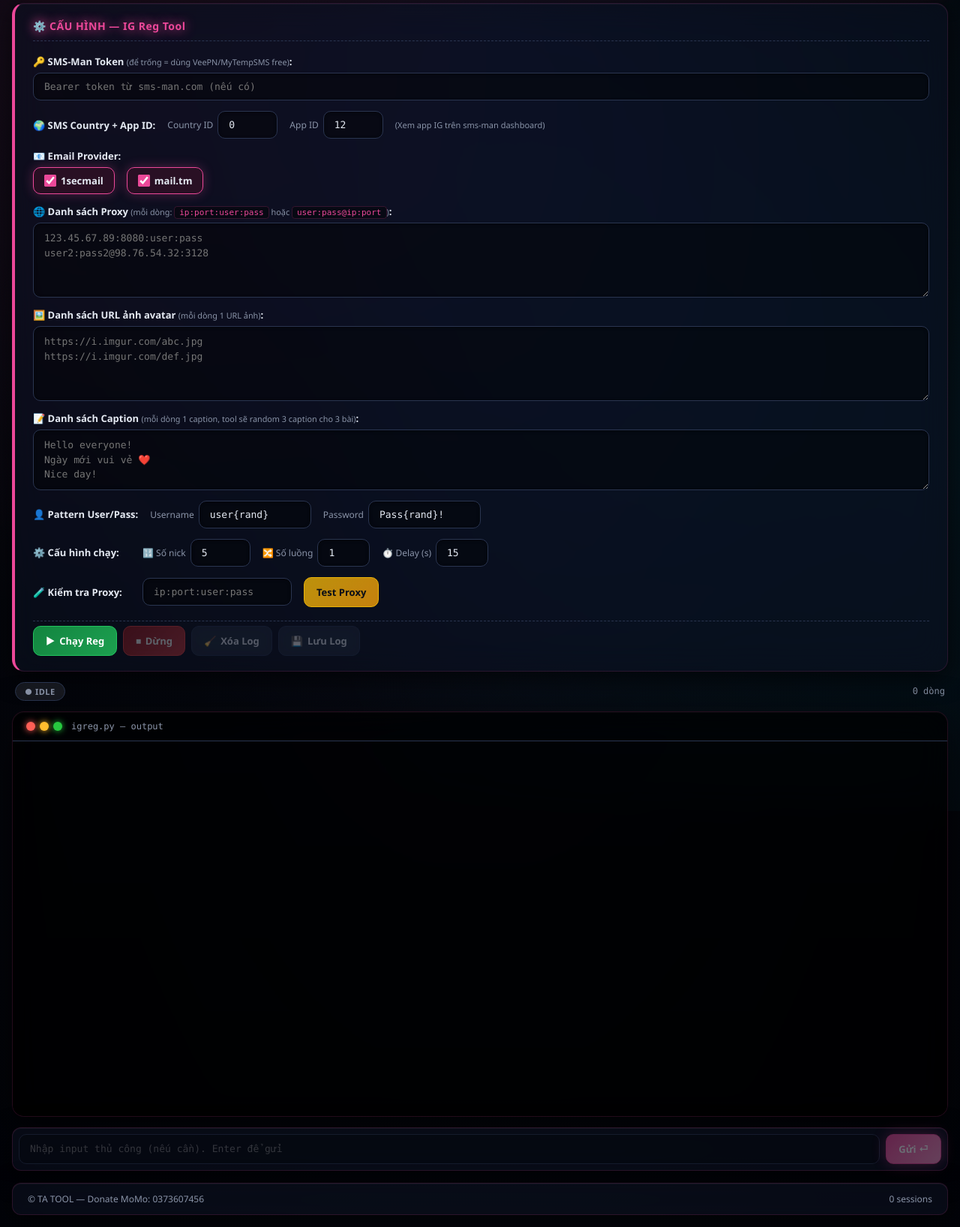
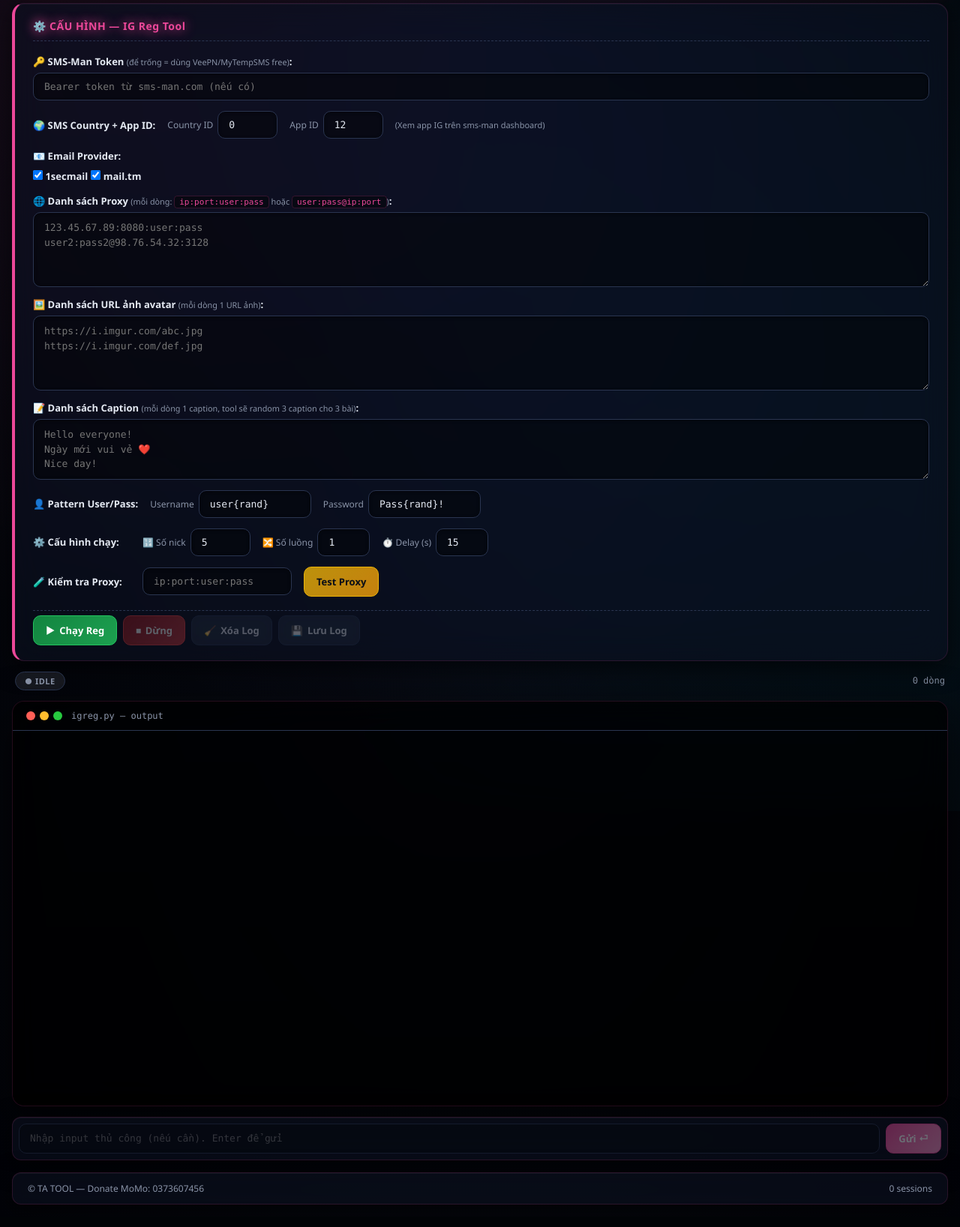
Before and after one commit to letuanlabo19-netizen/Reg-ig, a Flask app: page / in a window 1280 px wide. Shown: the part 191-1828 px from the top of the page at 75% size. After the commit the page ends 1798 px from the top, so only its background shows below. Run offline with Flask 3, Linux system fonts and the light colour scheme; data that the repository does not hold is empty; some libraries are stand-ins or nearby versions.

Commit message:
Update style.css

```diff
--- a/static/style.css
+++ b/static/style.css
@@ -60,7 +60,6 @@ body::before {
     gap: 16px;
 }
 
-/* ===== HEADER ===== */
 .header {
     display: flex;
     justify-content: space-between;
@@ -154,7 +153,6 @@ body::before {
     padding: 0;
 }
 
-/* ===== TABS ===== */
 .tabs {
     display: flex;
     gap: 8px;
@@ -200,7 +198,6 @@ body::before {
 }
 .tab-btn.active .tab-dot { background: #0a0e17; box-shadow: none; }
 
-/* ===== CONTENT ===== */
 .content { flex: 1; }
 .tool-panel {
     display: none;
@@ -214,7 +211,6 @@ body::before {
     to { opacity: 1; transform: translateY(0); }
 }
 
-/* ===== CONFIG FORM ===== */
 .config-form {
     background: var(--glass-bg);
     backdrop-filter: blur(20px) saturate(160%);
@@ -280,33 +276,6 @@ textarea.cfg-input {
     line-height: 1.5;
     font-family: 'Consolas', monospace;
 }
-select.cfg-input { cursor: pointer; }
-
-.checkbox-group { display: flex; gap: 16px; flex-wrap: wrap; }
-.cb-item {
-    display: inline-flex !important;
-    align-items: center;
-    gap: 6px;
-    padding: 8px 14px;
-    background: rgba(0, 0, 0, 0.4);
-    border: 1px solid var(--border);
-    border-radius: 10px;
-    cursor: pointer;
-    font-size: 13px;
-    font-weight: 500;
-    transition: all 0.2s;
-    color: var(--text-dim);
-    user-select: none;
-}
-.cb-item:hover { border-color: var(--panel-color); color: var(--text); }
-.cb-item input[type="checkbox"] { accent-color: var(--panel-color); cursor: pointer; width: 16px; height: 16px; }
-.cb-item:has(input:checked) {
-    border-color: var(--panel-color);
-    background: color-mix(in srgb, var(--panel-color) 15%, rgba(0, 0, 0, 0.5));
-    color: var(--text);
-    font-weight: 700;
-    box-shadow: 0 0 15px color-mix(in srgb, var(--panel-color) 30%, transparent);
-}
 
 .form-actions {
     display: flex;
@@ -317,7 +286,6 @@ select.cfg-input { cursor: pointer; }
     margin-top: 4px;
 }
 
-/* ===== BUTTONS ===== */
 .btn {
     padding: 10px 16px;
     border: 1px solid var(--border);
@@ -333,8 +301,6 @@ select.cfg-input { cursor: pointer; }
     display: inline-flex;
     align-items: center;
     gap: 6px;
-    position: relative;
-    overflow: hidden;
 }
 .btn:hover:not(:disabled) { transform: translateY(-2px); }
 .btn:disabled { opacity: 0.35; cursor: not-allowed; }
@@ -344,16 +310,11 @@ select.cfg-input { cursor: pointer; }
     border-color: #22c55e;
     color: #fff;
 }
-.btn-start:hover:not(:disabled) {
-    box-shadow: 0 0 25px rgba(34, 197, 94, 0.6), 0 4px 15px rgba(34, 197, 94, 0.4);
-}
+.btn-start:hover:not(:disabled) { box-shadow: 0 0 25px rgba(34, 197, 94, 0.6); }
 .btn-stop {
     background: linear-gradient(135deg, rgba(185, 28, 28, 0.8), rgba(239, 68, 68, 0.8));
     border-color: #ef4444;
     color: #fff;
-}
-.btn-stop:hover:not(:disabled) {
-    box-shadow: 0 0 25px rgba(239, 68, 68, 0.6);
 }
 .btn-clear, .btn-save, .btn-test-proxy { background: rgba(51, 65, 85, 0.6); }
 .btn-test-proxy {
@@ -365,10 +326,8 @@ select.cfg-input { cursor: pointer; }
     background: linear-gradient(135deg, var(--accent), color-mix(in srgb, var(--accent) 60%, #fff));
     color: #fff;
     border-color: var(--accent);
-    box-shadow: 0 0 20px color-mix(in srgb, var(--accent) 50%, transparent);
 }
 
-/* ===== SESSION INFO ===== */
 .session-info {
     display: flex;
     align-items: center;
@@ -402,20 +361,18 @@ select.cfg-input { cursor: pointer; }
     background: rgba(239, 68, 68, 0.2);
     color: var(--red);
     border: 1px solid var(--red);
-    box-shadow: 0 0 20px rgba(239, 68, 68, 0.3);
 }
 @keyframes pulse { 0%, 100% { opacity: 1; } 50% { opacity: 0.5; } }
 .session-id { font-family: 'Consolas', monospace; color: var(--accent); }
 .output-count { margin-left: auto; font-family: 'Consolas', monospace; }
 
-/* ===== TERMINAL ===== */
 .terminal-wrap {
     background: rgba(0, 0, 0, 0.6);
     backdrop-filter: blur(20px) saturate(160%);
     border: 1px solid var(--glass-border);
     border-radius: 16px;
     overflow: hidden;
-    box-shadow: 0 20px 60px rgba(0, 0, 0, 0.6), inset 0 1px 0 rgba(255, 255, 255, 0.05);
+    box-shadow: 0 20px 60px rgba(0, 0, 0, 0.6);
     position: relative;
 }
 .terminal-header {
@@ -431,11 +388,10 @@ select.cfg-input { cursor: pointer; }
 .dots { display: flex; gap: 6px; }
 .dots span {
     width: 12px; height: 12px; border-radius: 50%; display: block;
-    box-shadow: 0 0 8px currentColor;
 }
-.dots span:nth-child(1) { background: #ff5f56; color: #ff5f56; }
-.dots span:nth-child(2) { background: #ffbd2e; color: #ffbd2e; }
-.dots span:nth-child(3) { background: #27c93f; color: #27c93f; }
+.dots span:nth-child(1) { background: #ff5f56; }
+.dots span:nth-child(2) { background: #ffbd2e; }
+.dots span:nth-child(3) { background: #27c93f; }
 .term-title { font-size: 12px; color: var(--text-dim); font-family: 'Consolas', monospace; }
 
 .terminal {
@@ -458,7 +414,6 @@ select.cfg-input { cursor: pointer; }
     background: linear-gradient(180deg, var(--accent), #a78bfa);
     border-radius: 5px;
 }
-
 .term-line { padding: 1px 0; position: relative; z-index: 1; }
 .term-line .ts { color: #4b5670; margin-right: 10px; font-size: 11px; }
 .term-line.err { color: #ff7b72; }
@@ -466,26 +421,20 @@ select.cfg-input { cursor: pointer; }
 .term-line.ok { color: #7ee787; }
 .term-line.info { color: #79c0ff; }
 
-/* ===== CANVAS HIỆU ỨNG TRONG PANEL ===== */
 .fx-canvas-form {
     position: absolute;
-    top: 0;
-    left: 0;
-    width: 100%;
-    height: 100%;
+    top: 0; left: 0;
+    width: 100%; height: 100%;
     pointer-events: none;
     z-index: 10;
     border-radius: 16px;
     display: none;
 }
 .fx-canvas-form.active { display: block; }
-
 .fx-canvas-term {
     position: absolute;
-    top: 0;
-    left: 0;
-    width: 100%;
-    height: 100%;
+    top: 0; left: 0;
+    width: 100%; height: 100%;
     pointer-events: none;
     z-index: 10;
     border-radius: 16px;
@@ -493,7 +442,6 @@ select.cfg-input { cursor: pointer; }
 }
 .fx-canvas-term.active { display: block; }
 
-/* ===== INPUT BAR ===== */
 .input-bar {
     display: flex;
     gap: 8px;
@@ -523,7 +471,6 @@ select.cfg-input { cursor: pointer; }
 .stdin-input:disabled { opacity: 0.4; cursor: not-allowed; }
 .btn-send:disabled { opacity: 0.4; cursor: not-allowed; }
 
-/* ===== FOOTER ===== */
 .footer {
     display: flex;
     justify-content: space-between;
@@ -540,7 +487,6 @@ select.cfg-input { cursor: pointer; }
     box-shadow: var(--glass-shadow);
 }
 
-/* ===== RESPONSIVE ===== */
 @media (max-width: 768px) {
     .app { padding: 8px; gap: 10px; }
     .logo h1 { font-size: 16px; }
@@ -550,12 +496,9 @@ select.cfg-input { cursor: pointer; }
     .tab-btn { font-size: 12px; padding: 10px; min-width: 120px; }
     .terminal { height: 380px; font-size: 12px; }
     .config-form { padding: 12px 14px; gap: 10px; }
-    .form-title { font-size: 13px; }
     .form-row-inline { flex-direction: column; align-items: stretch; gap: 8px; }
     .form-row-inline > label { min-width: auto; }
     .inline-inputs { gap: 10px; }
-    .checkbox-group { gap: 8px; }
-    .cb-item { padding: 6px 10px; font-size: 12px; }
     .btn { padding: 8px 12px; font-size: 12px; }
     .input-bar { padding: 6px; }
     .stdin-input { padding: 8px 10px; font-size: 12px; }
```
